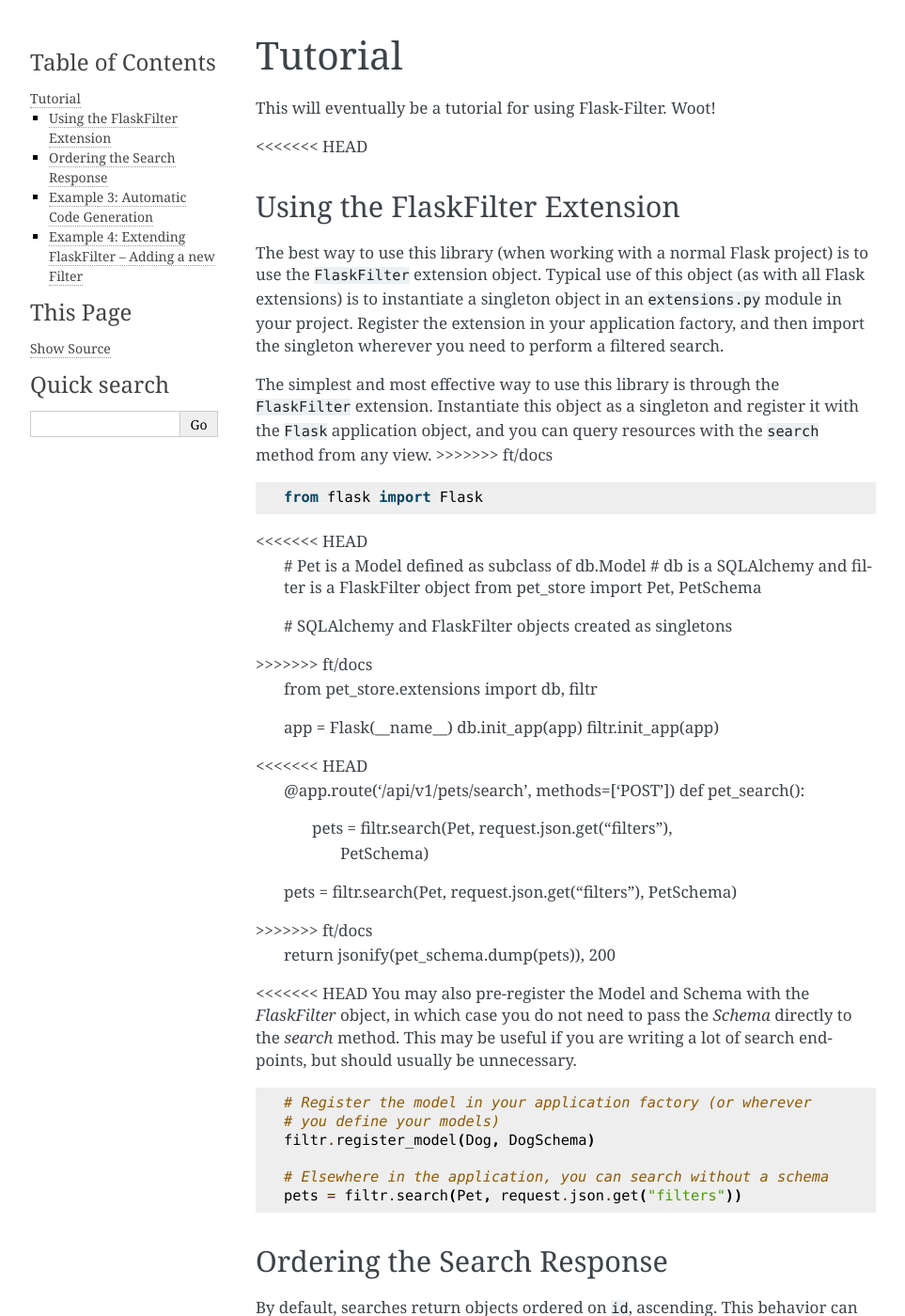
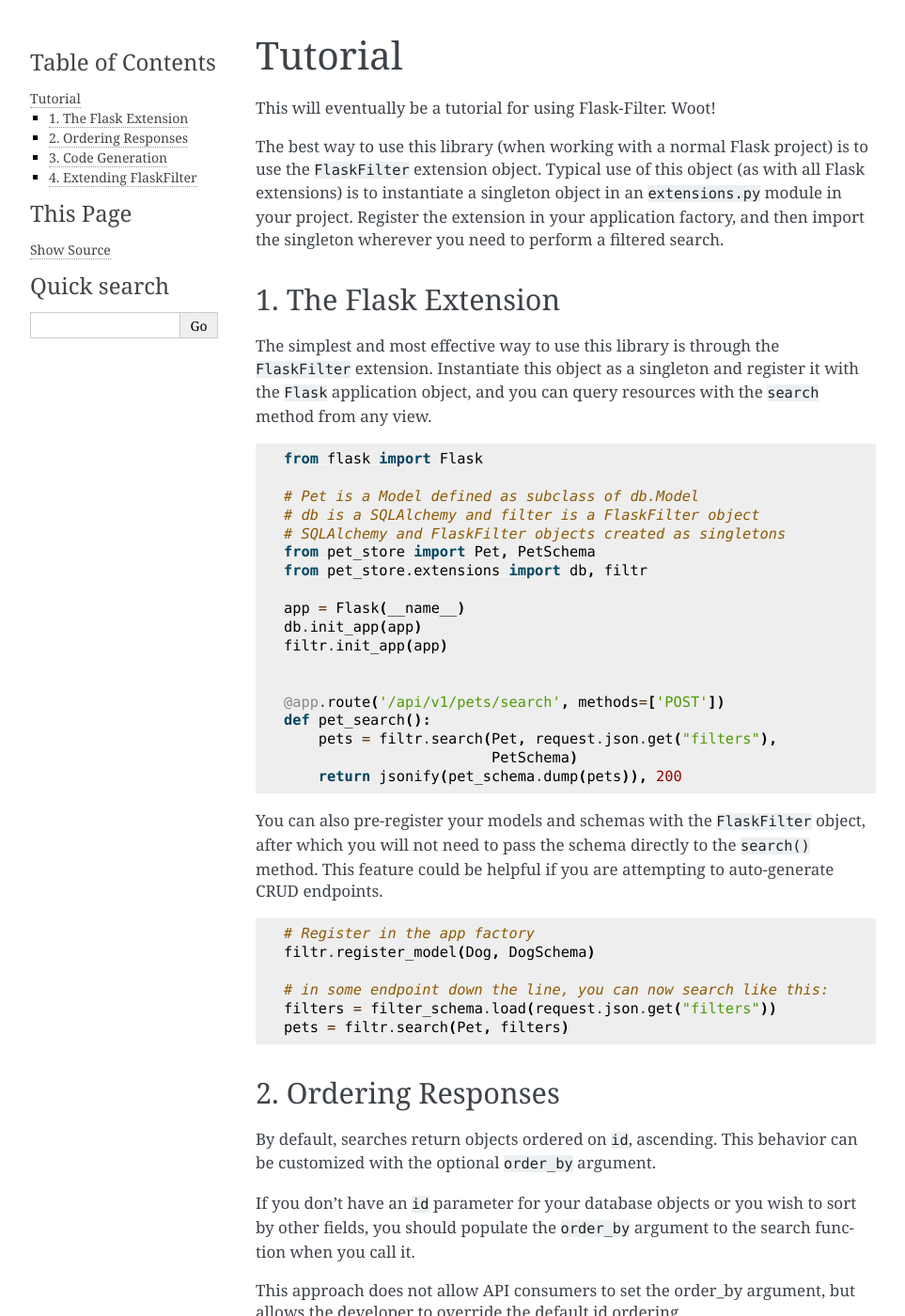
Before and after one commit to exleym/Flask-Filter, a Sphinx documentation site: the page built from documentation/source/tutorial.rst, in a window 1280 px wide and 1400 px high. Shown: the whole window at 94% size, without its empty margins (148-1111 px from the left). Built offline with Sphinx 7.4.7, drawn with Linux system fonts in a browser that asks for light colours; some of the changed text lies outside the part shown.

Commit message:
resolve merge conflicts

```diff
--- a/documentation/source/index.rst
+++ b/documentation/source/index.rst
@@ -16,8 +16,6 @@
 by the SQLAlchemy and Marshmallow teams, we are able to easily provide a
 standardized search function to REST APIs.
 
-Welcome to the new age!
-
 .. toctree::
    :maxdepth: 2
    :caption: Contents:
--- a/documentation/source/tutorial.rst
+++ b/documentation/source/tutorial.rst
@@ -2,10 +2,6 @@
 ========
 This will eventually be a tutorial for using Flask-Filter. Woot!
 
-<<<<<<< HEAD
-
-Using the FlaskFilter Extension
--------------------------------
 The best way to use this library (when working with a normal Flask project) is
 to use the ``FlaskFilter`` extension object. Typical use of this object (as
 with all Flask extensions) is to instantiate a singleton object in an
@@ -13,29 +9,22 @@
 application factory, and then import the singleton wherever you need to
 perform a filtered search.
 
-=======
-Example 1: The FlaskFilter Extension
-------------------------------------
+
+1. The Flask Extension
+----------------------
 The simplest and most effective way to use this library is through the
 ``FlaskFilter`` extension. Instantiate this object as a singleton and
 register it with the ``Flask`` application object, and you can query
 resources with the ``search`` method from any view.
->>>>>>> ft/docs
 
 .. code-block:: python
 
     from flask import Flask
 
-<<<<<<< HEAD
     # Pet is a Model defined as subclass of db.Model
     # db is a SQLAlchemy and filter is a FlaskFilter object
+    # SQLAlchemy and FlaskFilter objects created as singletons
     from pet_store import Pet, PetSchema
-=======
-    # Pet Model defined as subclass of `db.Model`
-    from pet_store import Pet, PetSchema
-
-    # SQLAlchemy and FlaskFilter objects created as singletons
->>>>>>> ft/docs
     from pet_store.extensions import db, filtr
 
     app = Flask(__name__)
@@ -43,38 +32,30 @@
     filtr.init_app(app)
 
 
-<<<<<<< HEAD
     @app.route('/api/v1/pets/search', methods=['POST'])
     def pet_search():
         pets = filtr.search(Pet, request.json.get("filters"),
                             PetSchema)
-=======
-    @app.route('/api/v1/pets/search', methods=['POST']
-    def pet_search():
-        pets = filtr.search(Pet, request.json.get("filters"), PetSchema)
->>>>>>> ft/docs
         return jsonify(pet_schema.dump(pets)), 200
 
 
-
-<<<<<<< HEAD
-You may also pre-register the Model and Schema with the
-`FlaskFilter` object, in which case you do not need to pass the `Schema`
-directly to the `search` method. This may be useful if you are writing a lot
-of search endpoints, but should usually be unnecessary.
+You can also pre-register your models and schemas with the ``FlaskFilter``
+object, after which you will not need to pass the schema directly to the
+``search()`` method. This feature could be helpful if you are attempting to
+auto-generate CRUD endpoints.
 
 .. code-block:: python
 
-    # Register the model in your application factory (or wherever
-    # you define your models)
+    # Register in the app factory
     filtr.register_model(Dog, DogSchema)
 
-    # Elsewhere in the application, you can search without a schema
-    pets = filtr.search(Pet, request.json.get("filters"))
+    # in some endpoint down the line, you can now search like this:
+    filters = filter_schema.load(request.json.get("filters"))
+    pets = filtr.search(Pet, filters)
 
 
-Ordering the Search Response
-----------------------------
+2. Ordering Responses
+---------------------
 By default, searches return objects ordered on ``id``, ascending. This behavior
 can be customized with the optional ``order_by`` argument.
 
@@ -105,35 +86,19 @@
         pets = filtr.search(Pet, request.json.get("filters"),
                             PetSchema, order_by=order_by)
         return jsonify(pet_schema.dump(pets)), 200
-=======
-Example 2: Preregistering your Models
--------------------------------------
-You can also pre-register your models and schemas with the ``FlaskFilter``
-object, after which you will not need to pass the schema directly to the
-``search()`` method. This feature could be helpful if you are attempting to
-auto-generate CRUD endpoints.
-
-.. code-block:: python
-
-    # Register in the app factory
-    filtr.register_model(Dog, DogSchema)
-
-    # in some endpoint down the line, you can now search like this:
-    filters = filter_schema.load(request.json.get("filters"))
-    pets = filtr.search(Pet, filters)
 
 
-Example 3: Automatic Code Generation
-------------------------------------
-If you are using Flask-Restplus to build resource-driven APIs, ``Flask-Filter``
+3. Code Generation
+------------------
+If you are using Flask-RestX to build resource-driven APIs, ``Flask-Filter``
 allows you to automatically generate search endpoints and register them
 with your Swagger documentation:
 
 .. note::
 
     Note: this example is built with Flask-RestX and Flask-Accepts
-    to pair Marshmallow directly with Flask-Restplus and avoid the
-    duplication of serializers common with Flask-Restplus.
+    to pair Marshmallow directly with Flask-RestX and avoid the
+    duplication of serializers common with Flask-RestX.
 
 Use a simple search-endpoint factory function like this one to easily
 create search endpoints for all of your resources. Pair this with some
@@ -187,8 +152,8 @@
 .. image:: _static/routes-search.png
 
 
-Example 4: Extending FlaskFilter -- Adding a new Filter
--------------------------------------------------------
+4. Extending FlaskFilter
+------------------------
 There may come a situation where the default filters provided by
 this library do not meet the needs of your application. In this
 event, you can extend the filter set provided by the ``FlaskFilter``
@@ -289,4 +254,3 @@
             )
 
     FILTERS.append(NotInFilter)
->>>>>>> ft/docs
```
